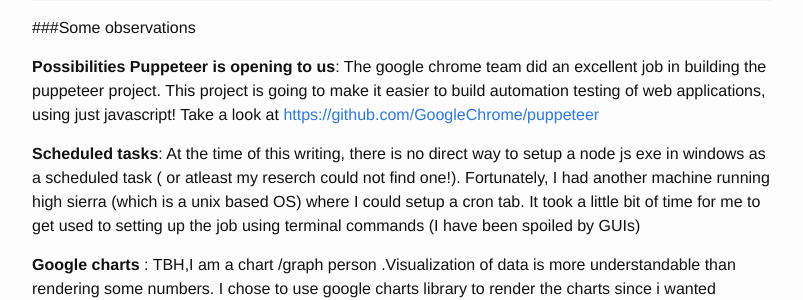
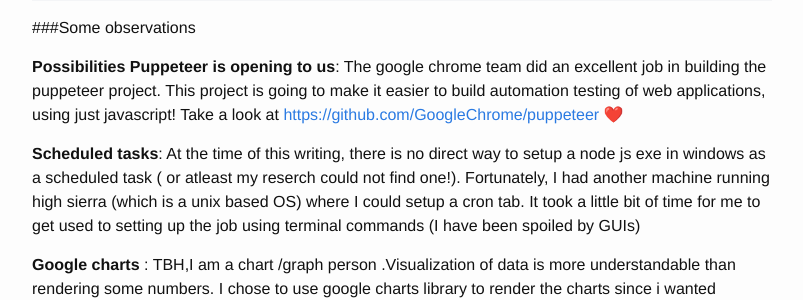
Before and after one commit to kshyju/techiesweb.net, a Jekyll site: the page built from _posts/2017-12-09-tracking-slow-network-calls-on-msn.md, in a window 1280 px wide and 900 px high, scrolled down 3012 px. Shown: the part 154-454 px from the top of the window, without its empty margins (238-1041 px from the left). Built offline with Jekyll 4.4.1, drawn with Linux system fonts in a browser that asks for light colours.

```diff
--- a/_posts/2017-12-09-tracking-slow-network-calls-on-msn.md
+++ b/_posts/2017-12-09-tracking-slow-network-calls-on-msn.md
@@ -59,7 +59,7 @@ Track the response time spikes / anomalies
 
 ###Some observations
 
-**Possibilities Puppeteer is opening to us**:  The google chrome team did an excellent job in building the puppeteer project. This project is going to make it easier to build automation testing of web applications, using just javascript! Take a look at [https://github.com/GoogleChrome/puppeteer](https://github.com/GoogleChrome/puppeteer)
+**Possibilities Puppeteer is opening to us**:  The google chrome team did an excellent job in building the puppeteer project. This project is going to make it easier to build automation testing of web applications, using just javascript! Take a look at [https://github.com/GoogleChrome/puppeteer](https://github.com/GoogleChrome/puppeteer) ❤️
 
 **Scheduled tasks**: At the time of this writing, there is no direct way to setup a node js exe in windows as a scheduled task ( or atleast my reserch could not find one!). Fortunately, I had another machine running high sierra (which is a unix based OS) where I could setup a cron tab. It took a little bit of time for me to get used to setting up the job using terminal commands (I have been spoiled by GUIs)
 
```
